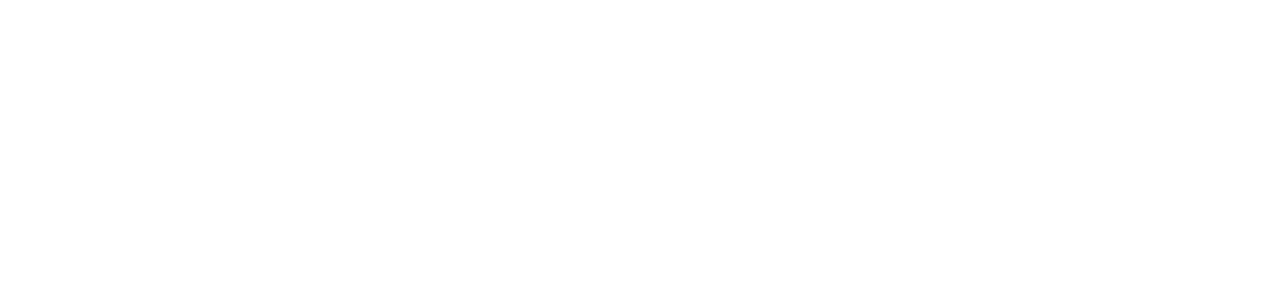
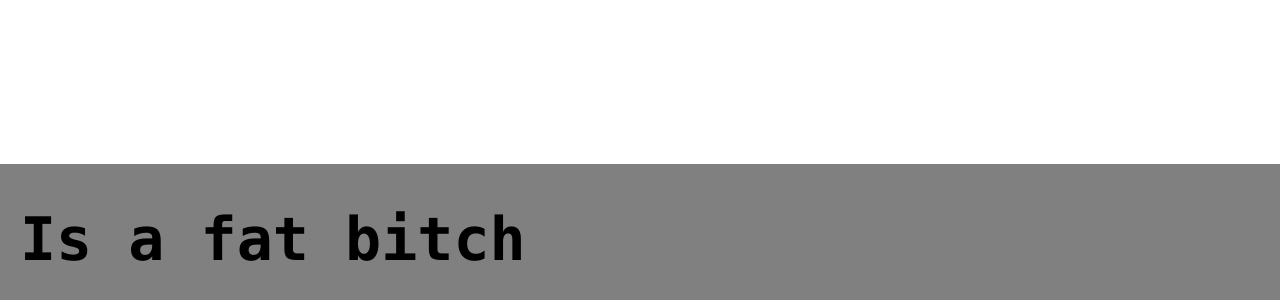
Before and after one commit to Randomguy660/animate-on-scroll, a React (Vite) app: page / in a window 1280 px wide. Shown: the part 5436-5736 px from the top of the page. Before the commit the page ends 4800 px from the top, so only its background shows below. Built offline with nearby package versions, Linux system fonts and the light colour scheme.

Commit message:
Added new sections

```diff
--- a/src/App.jsx
+++ b/src/App.jsx
@@ -15,6 +15,8 @@
       <ScrollSection title='Its really easy' colour='yellow' />
       <ScrollSection title='When using framer motion' colour='green' />
       <ScrollSection title='Idk how to do it without it' colour='lime' />
+      <ScrollSection title='Harrison Seymour-Smith' colour='white' />
+      <ScrollSection title='Is a fat bitch' colour='grey' />
     </>
   )
 }
```
